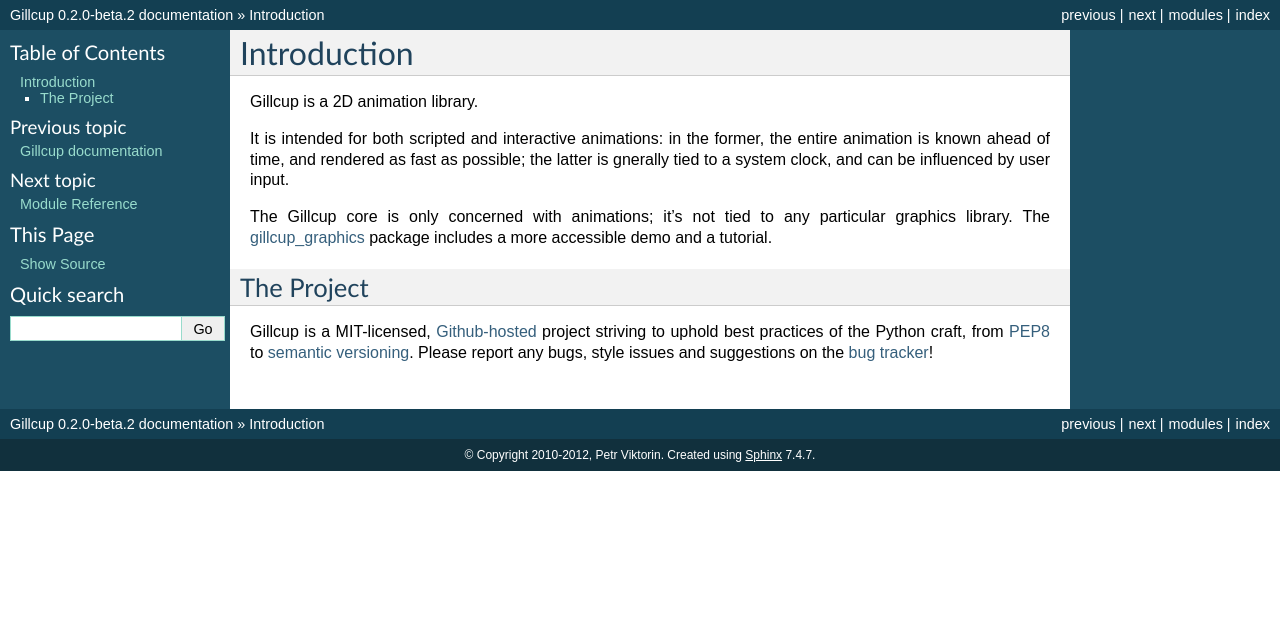
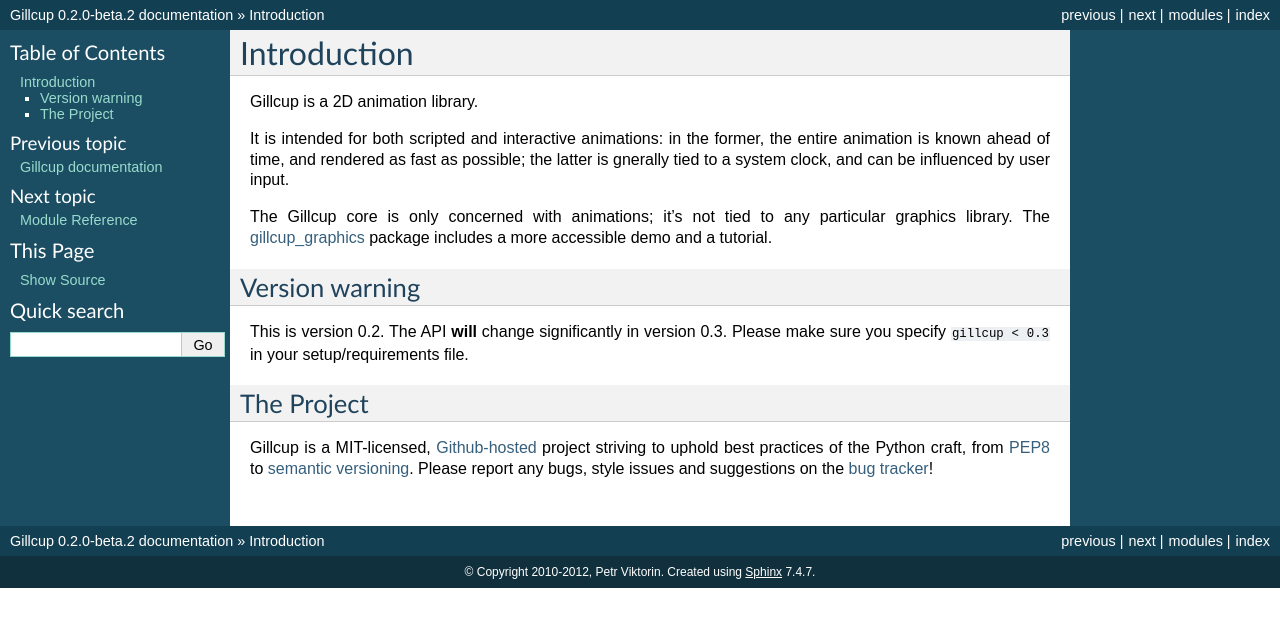
Before and after one commit to encukou/gillcup, a Sphinx documentation site: the page built from docs/source/introduction.rst, in a window 1280 px wide. Shown: the top 627 px of the page. Built offline with Sphinx 7.4.7, drawn with Linux system fonts in a browser that asks for light colours.

Commit message:
Add version warning to docs

```diff
--- a/docs/source/introduction.rst
+++ b/docs/source/introduction.rst
@@ -13,6 +13,13 @@ any particular graphics library.
 The gillcup_graphics_ package includes a more accessible demo and a tutorial.
 
 
+Version warning
+---------------
+
+This is version 0.2. The API **will** change significantly in version 0.3.
+Please make sure you specify ``gillcup < 0.3`` in your setup/requirements file.
+
+
 The Project
 -----------
 
```
